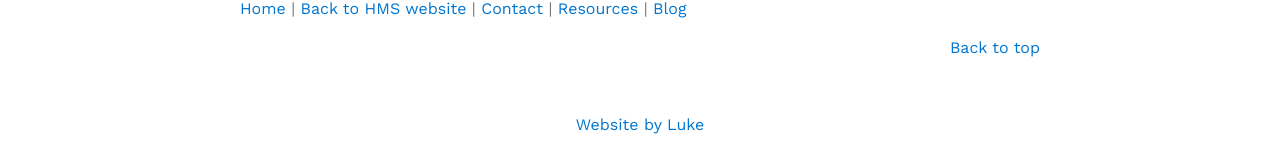
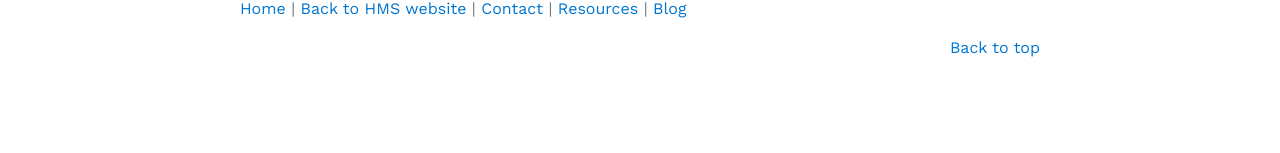
Before and after one commit to HMSSO/SciOly-Website, a Jekyll site: the page built from index.md, in a window 1280 px wide. Shown: the part 1112-1265 px from the top of the page. Built offline with Jekyll 4.4.1, drawn with Linux system fonts in a browser that asks for light colours; nearby versions of some CDN libraries; after the commit the page ends 1230 px from its top, so only the background shows below that.

Commit message:
Update homepage.html

```diff
--- a/_layouts/homepage.html
+++ b/_layouts/homepage.html
@@ -27,7 +27,7 @@
 		<div id="wcb" class="carbonbadge"></div>
 			<p style="text-align: right;"><a href="#">Back to top</a></p>
 		<br>
-			<p style="text-align: center;"><a href="https://lukesempire.com">Website by Luke</a></p>
+
 		</footer>
 
 </body>
```
